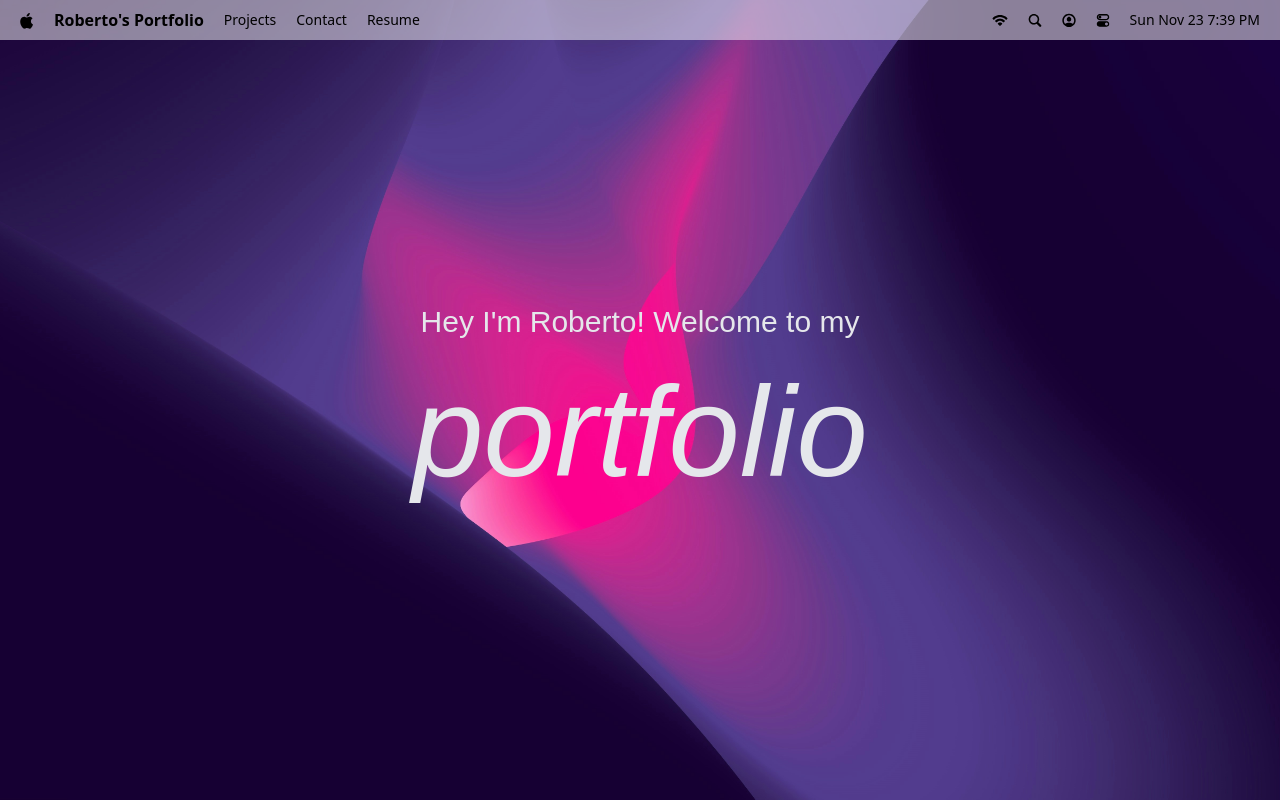
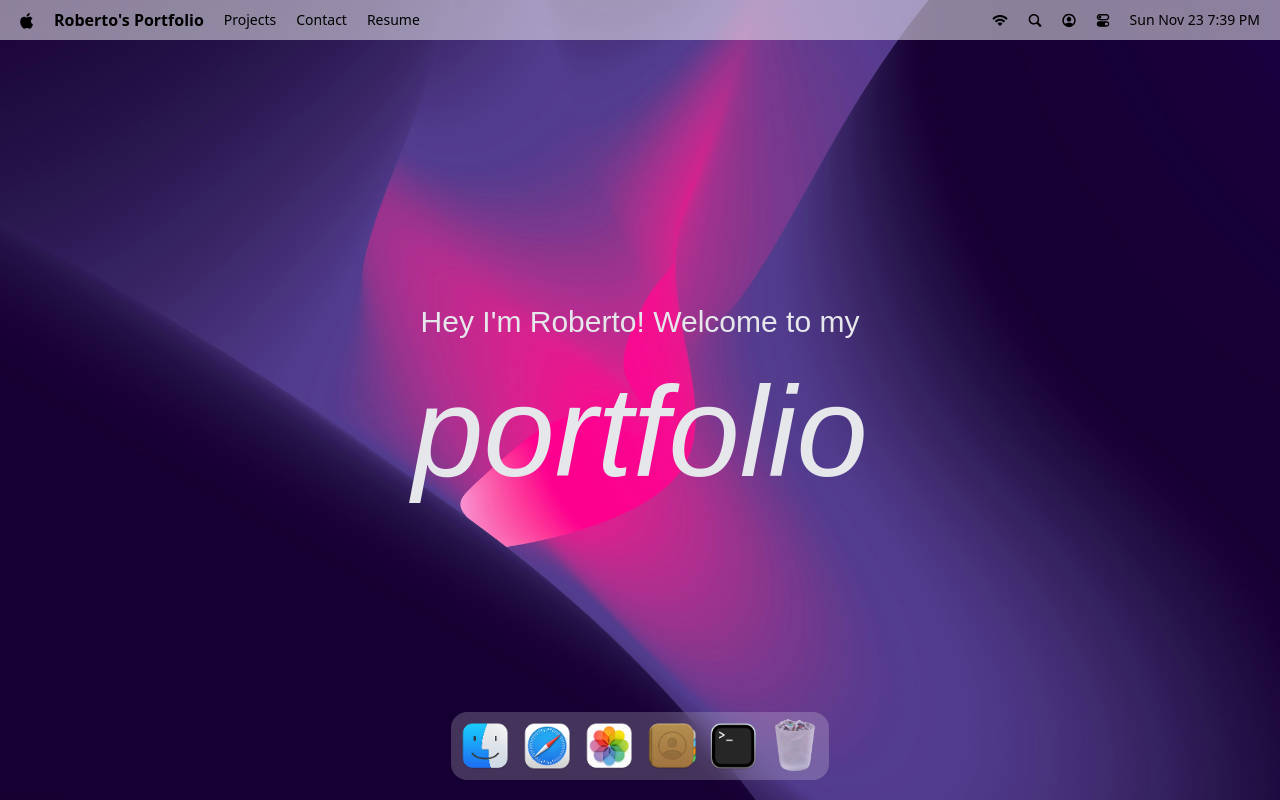
Before and after one commit to rtome85/portfolio-macos, a React (Vite) app: page / in a window 1280 px wide. Built offline with nearby package versions, Linux system fonts and the light colour scheme; a web font is replaced by a local one.

Commit message:
Implement dock presentation

```diff
--- a/package.json
+++ b/package.json
@@ -17,6 +17,7 @@
     "lucide-react": "^0.554.0",
     "react": "^19.2.0",
     "react-dom": "^19.2.0",
+    "react-tooltip": "^5.30.0",
     "tailwindcss": "^4.1.17"
   },
   "devDependencies": {
--- a/src/App.jsx
+++ b/src/App.jsx
@@ -1,11 +1,12 @@
 import React from "react";
-import { Navbar, Welcome } from "#components";
+import { Dock, Navbar, Welcome } from "#components";
 
 const App = () => {
 	return (
 		<main>
 			<Navbar />
 			<Welcome />
+			<Dock />
 		</main>
 	);
 };
--- /dev/null
+++ b/src/components/Dock.jsx
@@ -0,0 +1,85 @@
+import { dockApps } from "#constants";
+import { useGSAP } from "@gsap/react";
+import gsap from "gsap";
+import React, { useRef } from "react";
+import { Tooltip } from "react-tooltip";
+
+const Dock = () => {
+	const dockRef = useRef(null);
+	const toggleApp = (app) => {};
+
+	useGSAP(() => {
+		const dock = dockRef.current;
+		if (!dock) return;
+
+		const icons = dock.querySelectorAll(".dock-icon");
+
+		const animateIcons = (mouseX) => {
+			const { left } = dock.getBoundingClientRect();
+
+			icons.forEach((icon) => {
+				const { left: iconLeft, width } = icon.getBoundingClientRect();
+				const center = iconLeft - left + width / 2;
+				const distance = Math.abs(mouseX - center);
+				const intensity = Math.exp(-(distance ** 2.5) / 2000);
+
+				gsap.to(icon, {
+					scale: 1 + 0.25 * intensity,
+					y: -15 * intensity,
+					duration: 0.2,
+					ease: "power1.out",
+				});
+			});
+		};
+
+		const handleMouseMove = (e) => {
+			const { left } = dock.getBoundingClientRect();
+
+			animateIcons(e.clientX - left);
+		};
+
+		const resetIcons = () =>
+			icons.forEach((icon) =>
+				gsap.to(icon, {
+					scale: 1,
+					y: 0,
+					duration: 0.3,
+					ease: "power1.out",
+				})
+			);
+
+		dock.addEventListener("mousemove", handleMouseMove);
+		dock.addEventListener("mouseleave", resetIcons);
+	});
+
+	return (
+		<section id="dock">
+			<div ref={dockRef} className="dock-container">
+				{dockApps.map(({ id, name, icon, canOpen }) => (
+					<div key={id} className="relative flex justify-center">
+						<button
+							type="button"
+							className="dock-icon"
+							aria-label={name}
+							data-tooltip-id="dock-tooltip"
+							data-tooltip-content={name}
+							data-tooltip-delay-show={150}
+							disabled={!canOpen}
+							onClick={() => toggleApp({ id, canOpen })}
+						>
+							<img
+								src={`/images/${icon}`}
+								alt={name}
+								loading="lazy"
+								className={canOpen ? "" : "opacity-60"}
+							/>
+						</button>
+					</div>
+				))}
+				<Tooltip id="dock-tooltip" place="top" className="tooltip" />
+			</div>
+		</section>
+	);
+};
+
+export default Dock;
--- a/src/components/index.jsx
+++ b/src/components/index.jsx
@@ -1,4 +1,5 @@
 import Navbar from "./Navbar";
 import Welcome from "./Welcome";
+import Dock from "./Dock";
 
-export { Navbar, Welcome };
+export { Navbar, Welcome, Dock };
```
Also changed, not shown: 1 other file (tests, documents, lock files or other folders).
